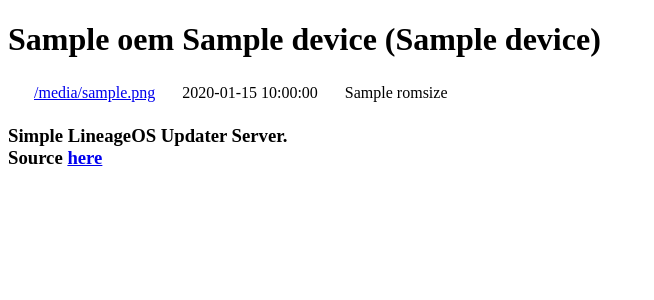
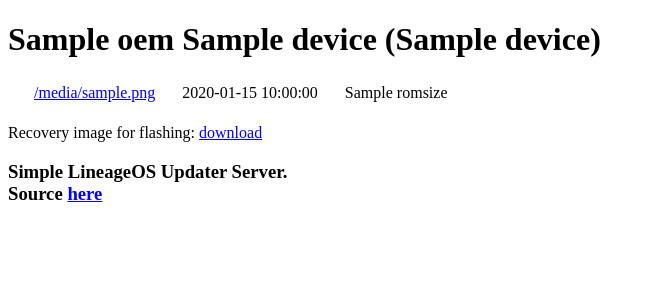
Before and after one commit to invisiblek/simple_lineage_updater, a Flask app: template templates/device.html in a window 1280 px wide. Shown: the top 300 px of the page, without its empty margins (0-654 px from the left). Run offline with Flask 2, Linux system fonts and the light colour scheme; the template is opened without the code that fills it: most values are stand-ins (such as "Sample title", 1, 10 or a date in 2020).

Commit message:
add link to recovery if a record exists in the table

```diff
--- a/app.py
+++ b/app.py
@@ -77,6 +77,7 @@
 def device(device):
   d = {}
   roms = {}
+  recovery = {}
 
   conn = sqlite3.connect(db_filename)
   c = conn.cursor()
@@ -90,7 +91,12 @@
   for row in c.fetchall():
     roms[row[0]] = { "filename": row[0], "datetime": datetime.fromtimestamp(row[1]).strftime("%m/%d/%Y, %H:%M:%S"), "romsize": str(round(row[2]/(1024*1024),2)) + "MB", "url": row[3] }
 
+  c.execute("SELECT r.filename, r.url from recovery r where r.device = '" + device + "' order by r.datetime desc limit 1;")
+  for row in c.fetchall():
+    recovery = { "filename": row[0], "url": row[1] }
+    break
+
   conn.commit()
   conn.close()
 
-  return render_template('device.html', device=d, roms=roms, constants=constants)
+  return render_template('device.html', device=d, roms=roms, constants=constants, recovery=recovery)
--- a/templates/device.html
+++ b/templates/device.html
@@ -12,5 +12,8 @@
     {% endfor %}
   </table>
 </table>
-
+{% if recovery['url'] %}
+<br/>
+Recovery image for flashing: <a href="{{ recovery['url'] }}">download</a>
+{% endif %}
 {% endblock %}
```
